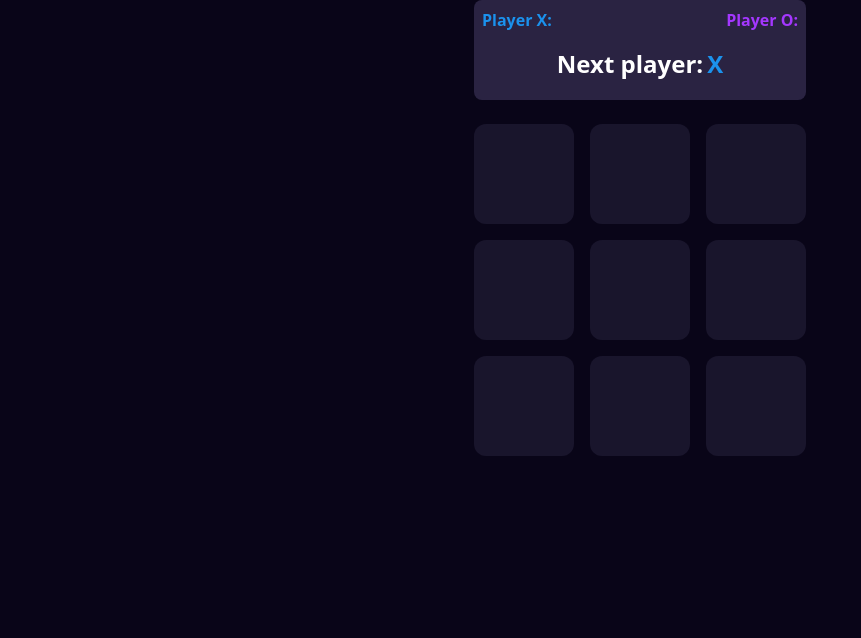
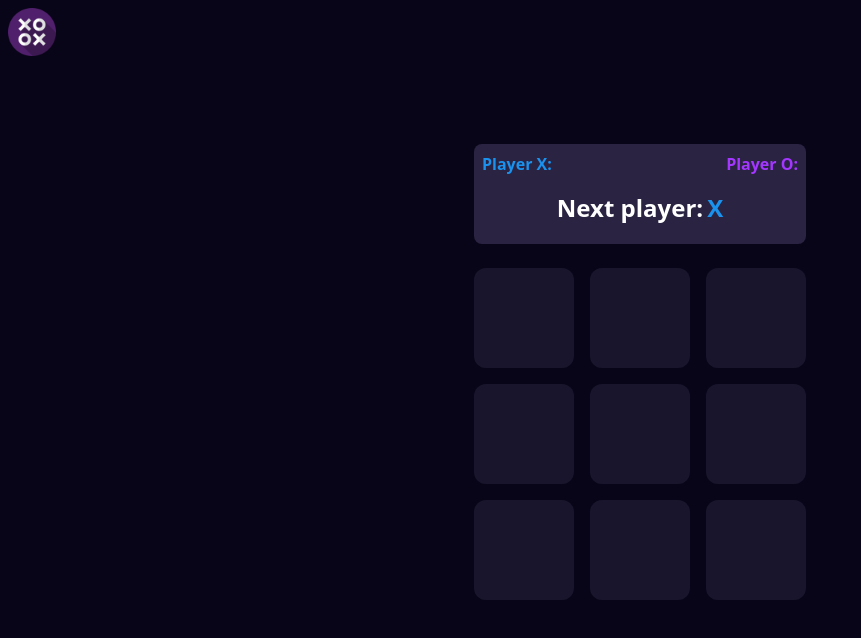
Before and after one commit to IgorDyshuk/tic-tac-toe-game, a React (Vite) app in the folder tic-tac-toe/: page /#/ in a window 1280 px wide. Shown: the top 638 px of the page, without its empty margins (0-861 px from the left). Built offline with nearby package versions, Linux system fonts and the light colour scheme.

Commit message:
Add Header

```diff
--- /dev/null
+++ b/tic-tac-toe/src/components/Header.jsx
@@ -0,0 +1,7 @@
+export default function Header() {
+    return (
+        <div className={"w-full h-16 mb-13 sm:mb-20 p-2"}>
+            <img src="/tic-tac-toe-game/public/favicon.png" alt="main page" className={"w-12 h-12"}/>
+        </div>
+    )
+}
--- a/tic-tac-toe/src/index.css
+++ b/tic-tac-toe/src/index.css
@@ -3,8 +3,6 @@
 @tailwind components;
 @tailwind utilities;
 
-.square {
-  width: 100px;
-  height: 100px;
-  border-radius: 10px;
+html, body, #root {
+  height: 100%;
 }
--- a/tic-tac-toe/src/pages/game-page.jsx
+++ b/tic-tac-toe/src/pages/game-page.jsx
@@ -4,6 +4,7 @@ import {Square} from "../components/Square.jsx";
 import Status from "../components/status.jsx";
 import Cross from "../components/cross.jsx";
 import Zero from "../components/zero.jsx";
+import Header from "../components/Header.jsx";
 
 export default function Board() {
 
@@ -28,7 +29,8 @@ export default function Board() {
 
     return (
         <>
-            <div className="flex items-center flex-col h-screen gap-6">
+            <Header/>
+            <div className="flex items-center flex-col  gap-6">
                 <Status winner={winnerPlayer} xIsNext={xIsNext}/>
                 <div className="flex flex-col gap-4">
                     {Array(3).fill(null).map((_, row) => (
```
Lines whose indentation alone changed are shown as unchanged.
